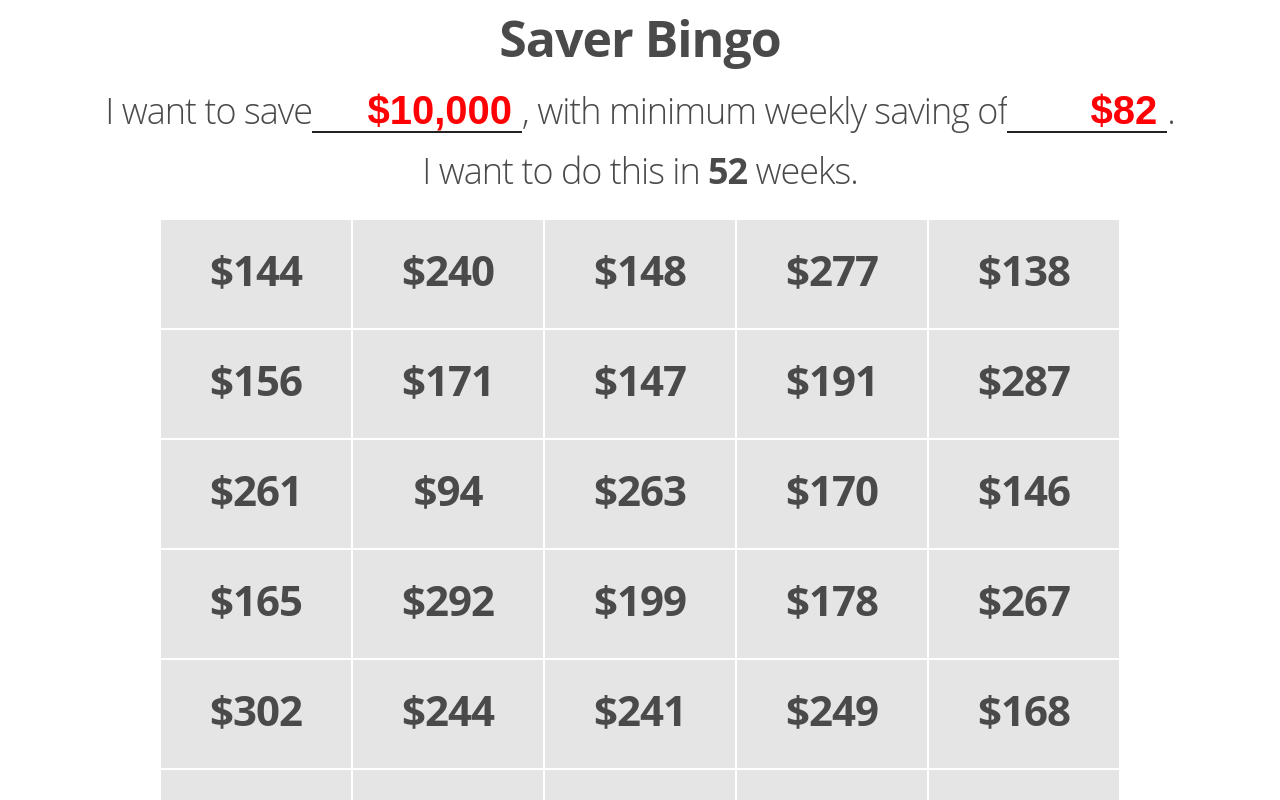
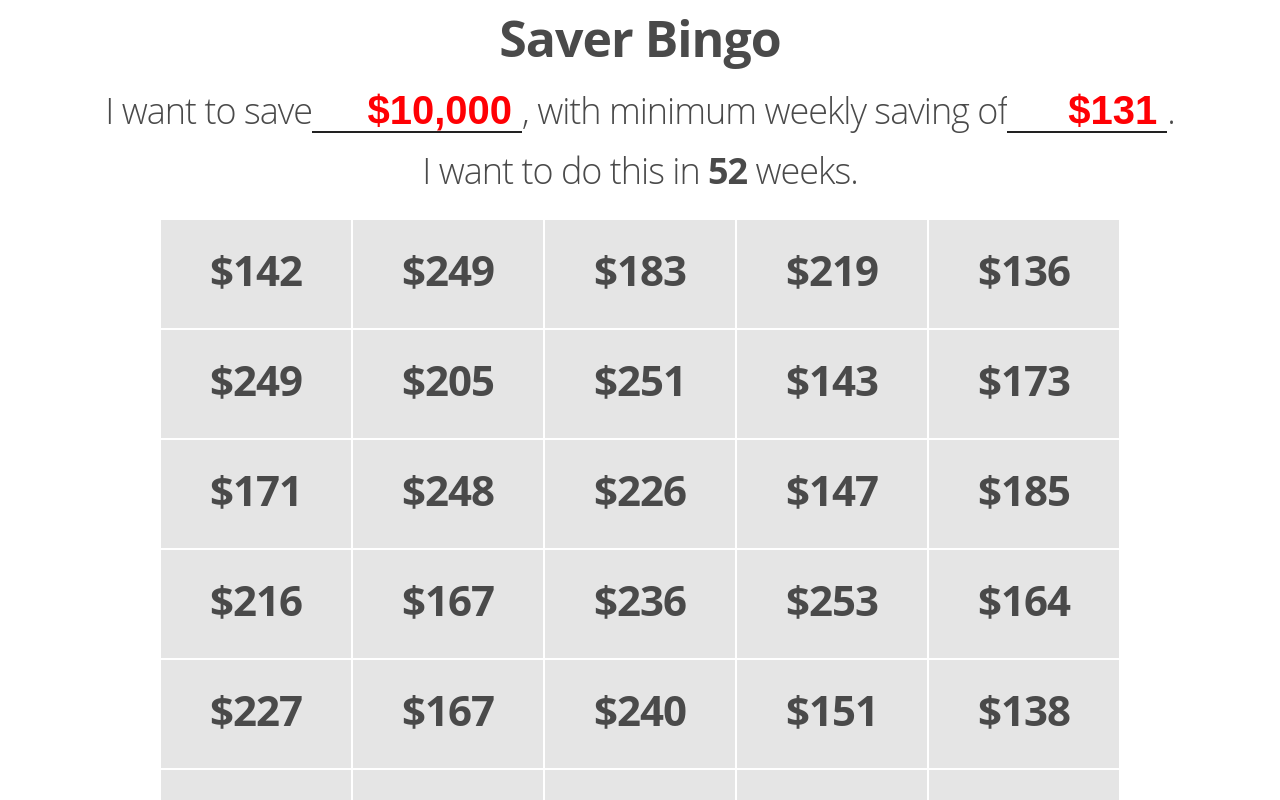
Before and after one commit to suryast/saver-react-app, a React (Create React App) app: page / in a window 1280 px wide. Shown: the top 800 px of the page. Built offline with nearby package versions, Linux system fonts and the light colour scheme.

Commit message:
Update minimum saving function

```diff
--- a/src/App.js
+++ b/src/App.js
@@ -16,12 +16,16 @@ class App extends React.Component {
     duration: "52"
   };
 
+  componentDidMount() {
+    this.randomMinimum();
+  }
+
   randomMinimum = () => {
     var minMinimum = 80;
     var maxMinimum = 210;
-    return (
-      Math.floor(Math.random() * (+maxMinimum - +minMinimum)) + +minMinimum
-    );
+    var random =
+      Math.floor(Math.random() * (+maxMinimum - +minMinimum)) + +minMinimum;
+    this.setState({ minimum: random });
   };
 
   updateTarget = event => {
@@ -32,21 +36,29 @@ class App extends React.Component {
     this.setState({ target: value });
   };
 
+  updateMinimum = event => {
+    let value = event.target.value;
+    value = parseFloat(
+      value.replace(/(\d+),(?=\d{3}(\D|$))/g, "$1").substring(1)
+    );
+    this.setState({ minimum: value });
+  };
+
   render() {
-    let minimum = this.randomMinimum();
     return (
       <>
         <div className="App">
           <h1>Saver Bingo</h1>
           <Form
             target={this.state.target}
-            minimum={minimum}
+            minimum={this.state.minimum}
             duration={this.state.duration}
             updateTarget={this.updateTarget}
+            updateMinimum={this.updateMinimum}
           />
           <CouponContainer
             target={this.state.target}
-            minimum={minimum}
+            minimum={this.state.minimum}
             duration={this.state.duration}
           />
         </div>
--- a/src/components/Form.js
+++ b/src/components/Form.js
@@ -2,10 +2,6 @@ import React from "react";
 import NumberFormat from "react-number-format";
 
 export default class Form extends React.Component {
-  constructor(props) {
-    super(props);
-  }
-
   render() {
     const minimumInput = {
       width: "14rem"
@@ -23,7 +19,6 @@ export default class Form extends React.Component {
               prefix={"$"}
               value={this.props.target}
               onChange={this.props.updateTarget}
-              isNumericString={true}
             />
             , with minimum weekly saving of
             <NumberFormat
@@ -31,6 +26,7 @@ export default class Form extends React.Component {
               thousandSeparator={true}
               prefix={"$"}
               value={this.props.minimum}
+              onChange={this.props.updateMinimum}
             />
             .
             <br />I want to do this in <span style={bold}>52</span> weeks.
```
Also changed, not shown: 1 other file (tests, documents, lock files or other folders).
